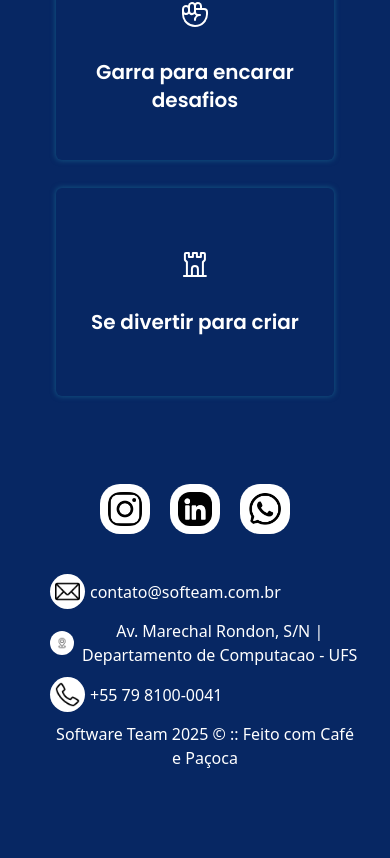
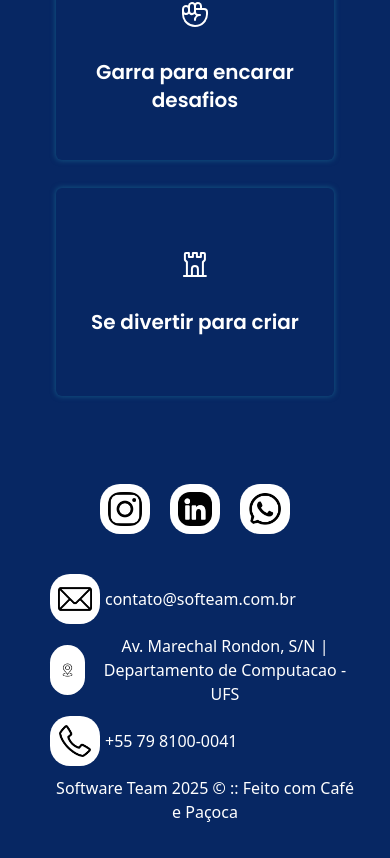
Before and after one commit to softeam-org/landing-page, a Next.js app: page / in a window 390 px wide. Shown: the part 3536-4394 px from the top of the page. Before the commit the page ends 4346 px from the top, so only its background shows below. Built offline with nearby package versions, Linux system fonts and the light colour scheme.

Commit message:
feat: add add alignment and style changes to footer icons

```diff
--- a/app/components/footer/footer.css
+++ b/app/components/footer/footer.css
@@ -4,7 +4,7 @@ html, body {
     width: 100%;
 }
 
-.container {
+.container_footer {
     display: flex;
     flex-direction: row;
     background-color: #072763;
@@ -16,33 +16,18 @@ html, body {
 }
 
 
-@media (max-width: 768px) {
-    .container {
-        flex-direction: column-reverse;
-        align-items: center;
-        text-align: center;
-    }
-}
-
 
 .socialNetworks {
     display: flex;
     flex-direction: row;
     gap: 20px;
-    justify-content: center;
+    justify-content: end;
     width: 50%;
     height: auto;
     margin-top: 20px;
+    margin-right: 150px;
 }
 
-
-@media (max-width: 768px) {
-    .socialNetworks {
-        width: 100%;
-        justify-content: center;
-        margin-bottom: 20px;
-    }
-}
 
 .information {
     display: flex;
@@ -52,17 +37,10 @@ html, body {
     justify-content: center;
     width: 50%;
     padding: 20px;
-    margin-left: 20px;
+    margin-left: 125px;
 }
 
 
-@media (max-width: 768px) {
-    .information {
-        width: 100%;
-        align-items: start;
-        text-align: center;
-    }
-}
 
 .info{
     display: flex;
@@ -77,7 +55,9 @@ html, body {
 .iconInfo {
     background-color: white;
     border-radius: 20px;
-    padding: 5px;
+    padding: 8px;
+    width: 50px;
+    height: 50px;
     display: flex;
     align-items: center;
     justify-content: center;
@@ -98,15 +78,53 @@ html, body {
 
 .linkSN1:hover .iconSN:hover {
     background: linear-gradient(45deg, #F58529, #DD2A7B, #8134AF, #515BD4);
-    box-shadow: 2px 2px 2px white;
+    box-shadow: 2px 1px 2px white;
 }
 
 .linkSN2:hover .iconSN:hover {
     background-color: #0e76a8;
-    box-shadow: 2px 2px 2px white;
+    box-shadow: 2px 1px 2px white;
 }
 
 .linkSN3:hover .iconSN:hover {
     background-color: #25D366;
-    box-shadow: 2px 2px 2px white;
+    box-shadow: 2px 1px 2px white;
 }
+
+.linkSN1:active .linkSN2:active .linkSN3:active .iconSN:active {
+    box-shadow: none;
+}
+
+/* Media Queries para responsividade */
+@media (max-width: 1024px) {
+    .socialNetworks {
+        margin-right: 120px;
+    }
+
+    .information {
+        margin-left: 90px;
+    }
+}
+
+
+@media (max-width: 768px) {
+    .container_footer {
+        flex-direction: column-reverse;
+        align-items: center;
+        text-align: center;
+    }
+
+    .socialNetworks {
+        width: 100%;
+        justify-content: center;
+        margin: 20px 0px 0px;
+    }
+
+    .information {
+        width: 100%;
+        margin: 20px 0px 0px;
+        margin-left: 20px;
+        align-items: start;
+        text-align: center;
+    }
+}
--- a/app/components/footer/footer.tsx
+++ b/app/components/footer/footer.tsx
@@ -37,12 +37,12 @@ const socialNetworks = [
 
 function Footer(): React.JSX.Element {
   return (
-    <div id="contato" className="container">
+    <div id="contato" className="container_footer">
       <div className="information">
         {information.map((info, index) => (
           <div className="info" key={index}>
             <div className="iconInfo">
-              <Image src={info.icon} alt={info.text} width={25} height={25} loading="lazy"/>
+              <Image src={info.icon} alt={info.text} width={40} height={40} loading="lazy"/>
             </div>
             <p>{info.text}</p>
           </div>
```
